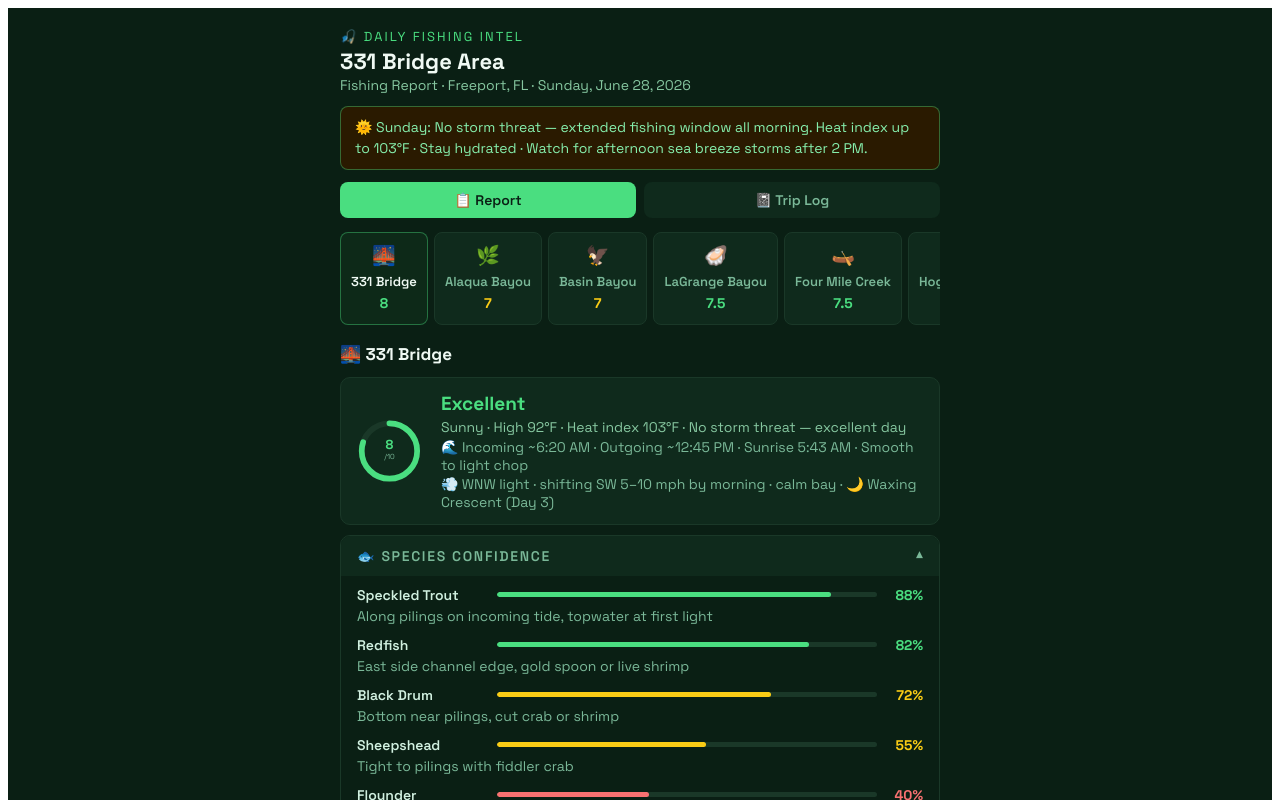
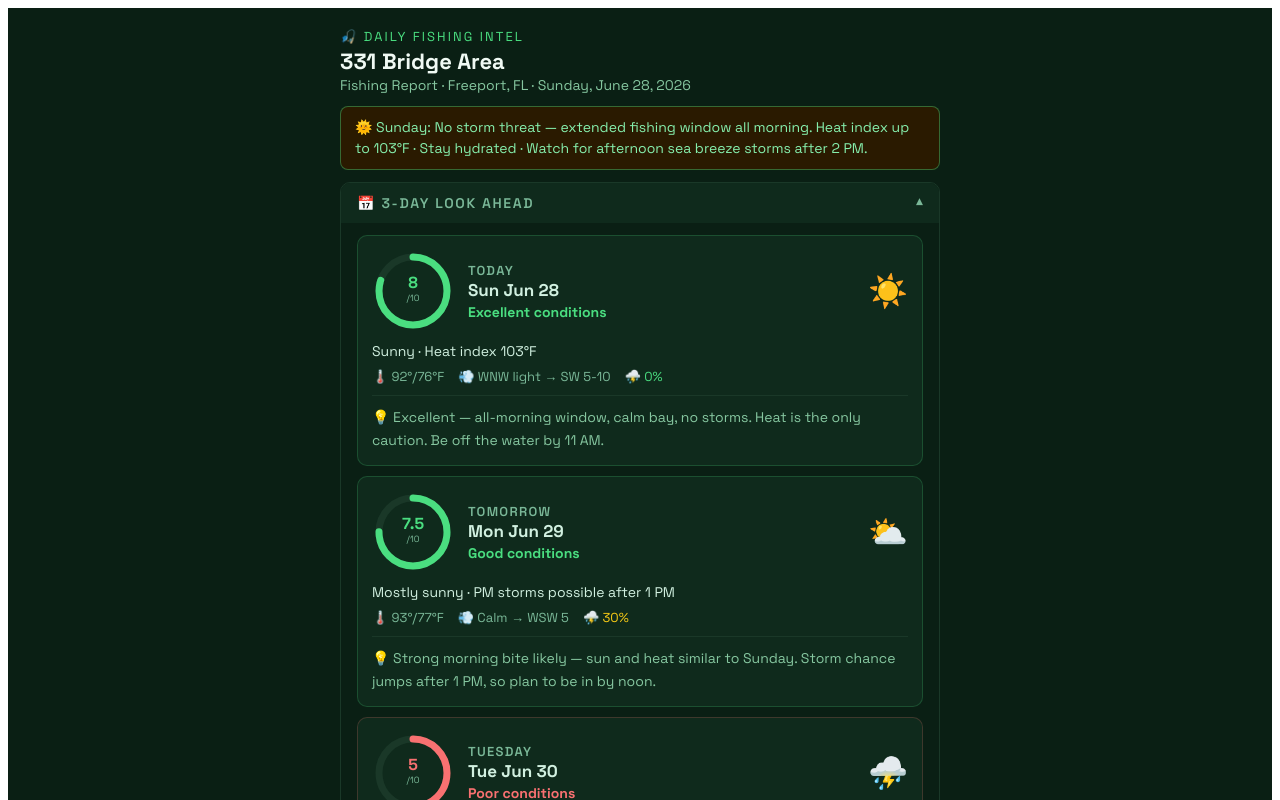
Before and after one commit to djblackjr/331-fishing-report, a React (Vite) app: page / in a window 1280 px wide. Shown: the top 800 px of the page. Built offline with nearby package versions, Linux system fonts and the light colour scheme.

Commit message:
Add 3-day weather forecast component

```diff
--- a/src/App.jsx
+++ b/src/App.jsx
@@ -47,6 +47,47 @@ const CONDITIONS = {
     { species: "Verify", rules: "Always confirm at myfwc.com — regulations change" },
   ],
 };
+
+// ── 3-DAY LOOK AHEAD ──────────────────────────────────────────────────────────
+const FORECAST = [
+  {
+    day: "Sun Jun 28",
+    label: "Today",
+    high: 92,
+    low: 76,
+    wind: "WNW light → SW 5-10",
+    storms: 0,
+    headline: "Sunny · Heat index 103°F",
+    fishingScore: 8.0,
+    aiCall: "Excellent — all-morning window, calm bay, no storms. Heat is the only caution. Be off the water by 11 AM.",
+    emoji: "☀️",
+  },
+  {
+    day: "Mon Jun 29",
+    label: "Tomorrow",
+    high: 93,
+    low: 77,
+    wind: "Calm → WSW 5",
+    storms: 30,
+    headline: "Mostly sunny · PM storms possible after 1 PM",
+    fishingScore: 7.5,
+    aiCall: "Strong morning bite likely — sun and heat similar to Sunday. Storm chance jumps after 1 PM, so plan to be in by noon.",
+    emoji: "⛅",
+  },
+  {
+    day: "Tue Jun 30",
+    label: "Tuesday",
+    high: 92,
+    low: 75,
+    wind: "Variable",
+    storms: 70,
+    headline: "T-storms likely · 70% chance",
+    fishingScore: 5.0,
+    aiCall: "First real weather day — storms likely mainly after 1 PM but can fire earlier. Fish hard from sunrise to 11 AM and watch radar closely.",
+    emoji: "⛈️",
+  },
+];
+
 
 
 // ── BAIT INVENTORY & RECOMMENDATIONS ─────────────────────────────────────────
@@ -314,6 +355,52 @@ function Collapsible({ title, children, defaultOpen = true }) {
 }
 
 
+
+// ── FORECAST COMPONENT ─────────────────────────────────────────────────────────
+function ForecastStrip() {
+  return (
+    <Collapsible title="📅 3-Day Look Ahead" defaultOpen={true}>
+      <div style={{ marginTop: 12 }}>
+        {FORECAST.map((day, i) => {
+          const sc = day.fishingScore;
+          const color = sc >= 7.5 ? "#4ade80" : sc >= 6 ? "#facc15" : "#f87171";
+          const rating = sc >= 8 ? "Excellent" : sc >= 7 ? "Good" : sc >= 5.5 ? "Fair" : "Poor";
+          const stormColor = day.storms >= 60 ? "#f87171" : day.storms >= 30 ? "#facc15" : "#4ade80";
+          return (
+            <div key={i} style={{ marginBottom: 10, padding: "14px 14px", background: "#0f2a1c", borderRadius: 10, border: `1px solid ${color}33` }}>
+              {/* Top row: day info + big score ring */}
+              <div style={{ display: "flex", alignItems: "center", gap: 14, marginBottom: 10 }}>
+                <ScoreRing score={sc} />
+                <div style={{ flex: 1 }}>
+                  <div style={{ fontSize: 13, color: "#7ab898", textTransform: "uppercase", letterSpacing: "0.1em", fontWeight: 600 }}>{day.label}</div>
+                  <div style={{ fontSize: 17, fontWeight: 700, color: "#d1f0e0", marginBottom: 2 }}>{day.day}</div>
+                  <div style={{ fontSize: 14, fontWeight: 700, color: color }}>{rating} conditions</div>
+                </div>
+                <div style={{ fontSize: 32 }}>{day.emoji}</div>
+              </div>
+
+              {/* Headline */}
+              <div style={{ fontSize: 14, color: "#d1f0e0", marginBottom: 8 }}>{day.headline}</div>
+
+              {/* Metrics row */}
+              <div style={{ display: "flex", gap: 14, fontSize: 13, color: "#7ab898", marginBottom: 10, flexWrap: "wrap" }}>
+                <span>🌡️ {day.high}°/{day.low}°F</span>
+                <span>💨 {day.wind}</span>
+                <span style={{ color: stormColor }}>⛈️ {day.storms}%</span>
+              </div>
+
+              {/* AI call */}
+              <div style={{ fontSize: 14, color: "#86c7a0", lineHeight: 1.6, paddingTop: 10, borderTop: "1px solid #1a3828" }}>
+                💡 {day.aiCall}
+              </div>
+            </div>
+          );
+        })}
+      </div>
+    </Collapsible>
+  );
+}
+
 // ── BAIT PICKER COMPONENT ─────────────────────────────────────────────────────
 function BaitPicker() {
   const [selected, setSelected] = useState(["live_shrimp"]);
@@ -535,8 +622,11 @@ export default function App() {
           🌞 Sunday: No storm threat — extended fishing window all morning. Heat index up to 103°F · Stay hydrated · Watch for afternoon sea breeze storms after 2 PM.
         </div>
 
+        {/* 3-day look ahead — always visible */}
+        <ForecastStrip />
+
         {/* Main tabs */}
-        <div style={{ display: "flex", gap: 8, marginBottom: 14 }}>
+        <div style={{ display: "flex", gap: 8, marginBottom: 14, marginTop: 14 }}>
           {[["report", "📋 Report"], ["log", "📓 Trip Log"]].map(([key, label]) => (
             <button key={key} onClick={() => setMainTab(key)} style={{
               flex: 1, padding: "9px 0", borderRadius: 8, border: "none", cursor: "pointer",
```
